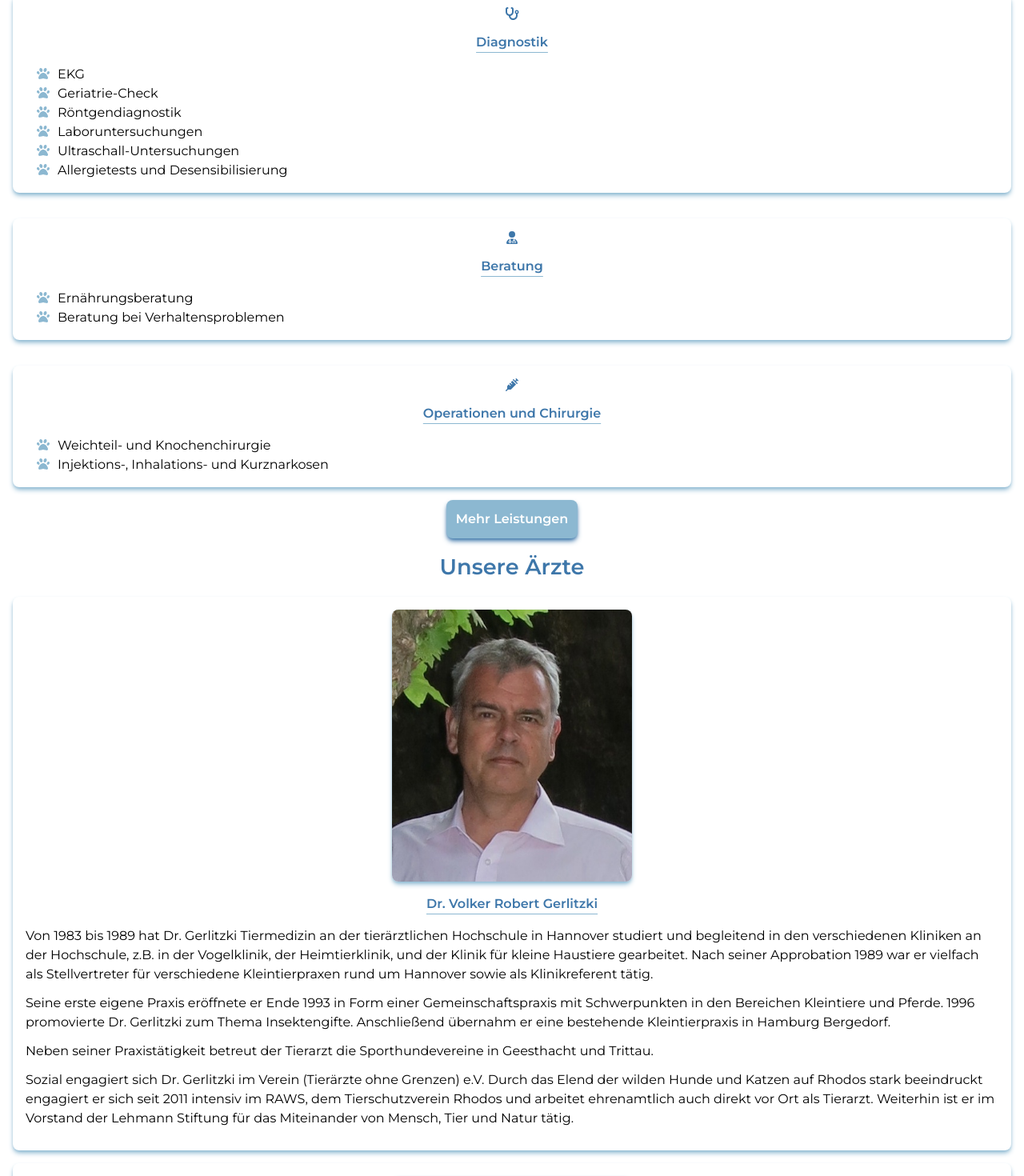
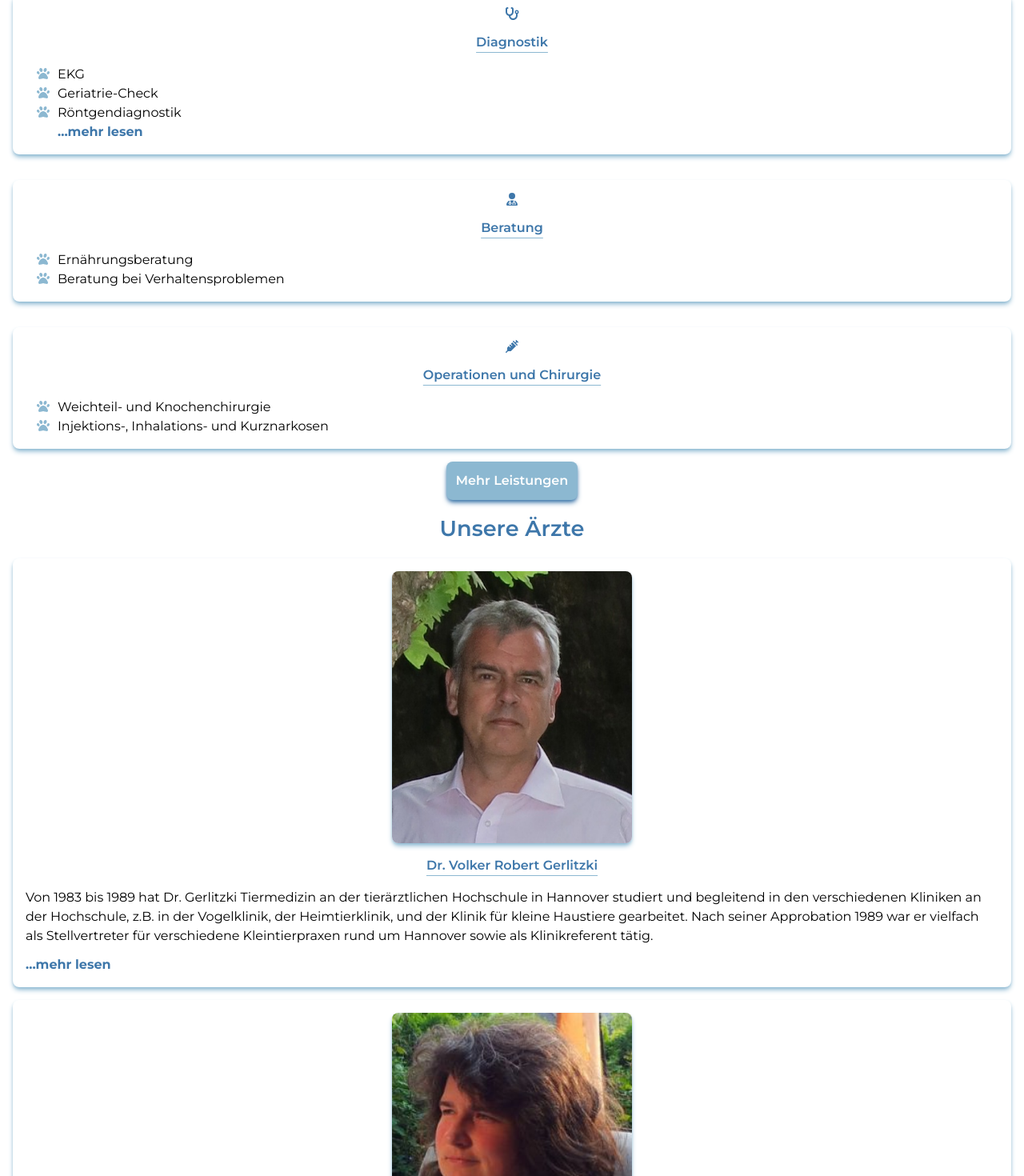
Before and after one commit to room-twenty/tierarztpraxis-volker-gerlitzki, a Next.js app in the folder vet-clinic/: page / in a window 1280 px wide. Shown: the part 522-1992 px from the top of the page at 80% size. Built offline with nearby package versions, Linux system fonts and the light colour scheme.

Commit message:
refactor: implement ReadMore Component

```diff
--- a/vet-clinic/components/Card/Card.tsx
+++ b/vet-clinic/components/Card/Card.tsx
@@ -3,6 +3,7 @@ import { ITeam } from '@/assets/dataArrays/aerzte';
 import { faPaw } from '@fortawesome/free-solid-svg-icons';
 import { FontAwesomeIcon } from '@fortawesome/react-fontawesome';
 import Image from 'next/image';
+import ReadMore from '../ReadMore/ReadMore';
 
 const commonStylings: { container: string; heading: string } = {
   container:
@@ -21,6 +22,7 @@ const LeistungenCard = ({ title, items, faIcon }: ILeistungen) => (
     )}
     <h2 className={commonStylings.heading}>{title}</h2>
     <ul className="fa-ul">
+      <ReadMore amountShown={3}>
         {items.map((item, index) => (
           <li key={item + index} className="flex flex-row">
             <span className="fa-li">
@@ -32,6 +34,7 @@ const LeistungenCard = ({ title, items, faIcon }: ILeistungen) => (
             {item}
           </li>
         ))}
+      </ReadMore>
     </ul>
   </div>
 );
@@ -46,11 +49,13 @@ const TeamCard = ({ imgSrc, name, infoTexte }: ITeam) => (
       className="place-self-center rounded-lg shadow-md shadow-lblue"
     />
     <h2 className={`${commonStylings.heading}`}>{name}</h2>
+    <ReadMore amountShown={1}>
       {infoTexte.map((infoText, index) => (
         <p key={index} className="mb-3">
           {infoText}
         </p>
       ))}
+    </ReadMore>
   </div>
 );
 
```
Lines whose indentation alone changed are shown as unchanged.
